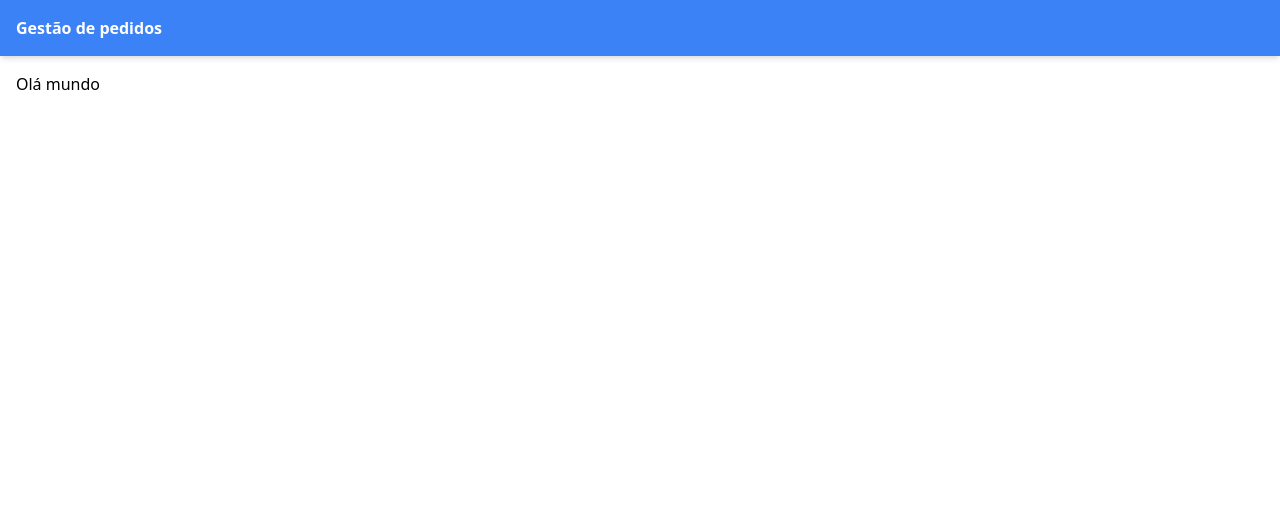
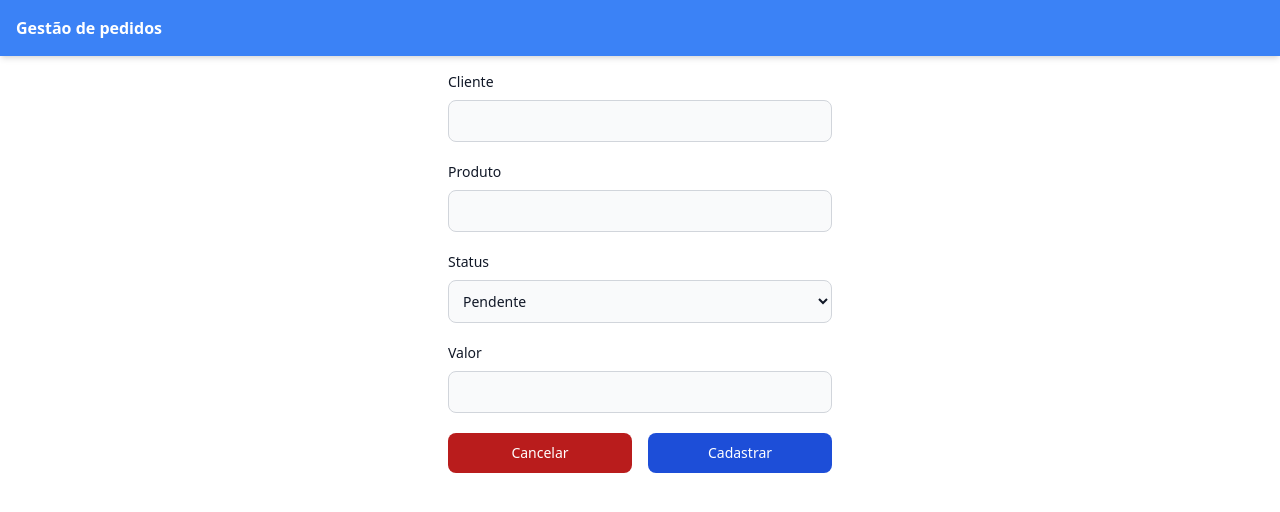
Before and after one commit to gioliveirass/fe-poc, a React (Create React App) app: page / in a window 1280 px wide. Both pictures are taken after a click on the button "Cadastrar pedido". Shown: the top 512 px of the page. Built offline with nearby package versions, Linux system fonts and the light colour scheme.

Commit message:
feat: create CreateRequest page

```diff
--- a/src/components/Button/index.tsx
+++ b/src/components/Button/index.tsx
@@ -1,5 +1,5 @@
-export interface IButton {
-  type:
+export interface IButton extends React.ButtonHTMLAttributes<HTMLButtonElement> {
+  styleType:
     | "default"
     | "alternative"
     | "dark"
@@ -9,29 +9,39 @@ export interface IButton {
     | "yellow"
     | "purple";
   label: string;
-  onClick: () => void;
+  onClick?: () => void;
 }
 
-const Button = ({ label, type, onClick }: IButton) => {
+const Button: React.FC<IButton> = ({
+  label,
+  styleType,
+  onClick,
+  ...props
+}: IButton) => {
   const style = {
     default:
-      "text-white bg-blue-700 hover:bg-blue-800 focus:ring-4 focus:ring-blue-300 font-medium rounded-lg text-sm px-5 py-2.5 me-2 mb-2 dark:bg-blue-600 dark:hover:bg-blue-700 focus:outline-none dark:focus:ring-blue-800",
+      "w-full text-white bg-blue-700 hover:bg-blue-800 focus:ring-4 focus:ring-blue-300 font-medium rounded-lg text-sm px-5 py-2.5  dark:bg-blue-600 dark:hover:bg-blue-700 focus:outline-none dark:focus:ring-blue-800",
     alternative:
-      "py-2.5 px-5 me-2 mb-2 text-sm font-medium text-gray-900 focus:outline-none bg-white rounded-lg border border-gray-200 hover:bg-gray-100 hover:text-blue-700 focus:z-10 focus:ring-4 focus:ring-gray-100 dark:focus:ring-gray-700 dark:bg-gray-800 dark:text-gray-400 dark:border-gray-600 dark:hover:text-white dark:hover:bg-gray-700",
-    dark: "text-white bg-gray-800 hover:bg-gray-900 focus:outline-none focus:ring-4 focus:ring-gray-300 font-medium rounded-lg text-sm px-5 py-2.5 me-2 mb-2 dark:bg-gray-800 dark:hover:bg-gray-700 dark:focus:ring-gray-700 dark:border-gray-700",
+      "w-full py-2.5 px-5  text-sm font-medium text-gray-900 focus:outline-none bg-white rounded-lg border border-gray-200 hover:bg-gray-100 hover:text-blue-700 focus:z-10 focus:ring-4 focus:ring-gray-100 dark:focus:ring-gray-700 dark:bg-gray-800 dark:text-gray-400 dark:border-gray-600 dark:hover:text-white dark:hover:bg-gray-700",
+    dark: "w-full text-white bg-gray-800 hover:bg-gray-900 focus:outline-none focus:ring-4 focus:ring-gray-300 font-medium rounded-lg text-sm px-5 py-2.5  dark:bg-gray-800 dark:hover:bg-gray-700 dark:focus:ring-gray-700 dark:border-gray-700",
     light:
-      "text-gray-900 bg-white border border-gray-300 focus:outline-none hover:bg-gray-100 focus:ring-4 focus:ring-gray-100 font-medium rounded-lg text-sm px-5 py-2.5 me-2 mb-2 dark:bg-gray-800 dark:text-white dark:border-gray-600 dark:hover:bg-gray-700 dark:hover:border-gray-600 dark:focus:ring-gray-700",
+      "w-full text-gray-900 bg-white border border-gray-300 focus:outline-none hover:bg-gray-100 focus:ring-4 focus:ring-gray-100 font-medium rounded-lg text-sm px-5 py-2.5  dark:bg-gray-800 dark:text-white dark:border-gray-600 dark:hover:bg-gray-700 dark:hover:border-gray-600 dark:focus:ring-gray-700",
     green:
-      "focus:outline-none text-white bg-green-700 hover:bg-green-800 focus:ring-4 focus:ring-green-300 font-medium rounded-lg text-sm px-5 py-2.5 me-2 mb-2 dark:bg-green-600 dark:hover:bg-green-700 dark:focus:ring-green-800",
-    red: "focus:outline-none text-white bg-red-700 hover:bg-red-800 focus:ring-4 focus:ring-red-300 font-medium rounded-lg text-sm px-5 py-2.5 me-2 mb-2 dark:bg-red-600 dark:hover:bg-red-700 dark:focus:ring-red-900",
+      "w-full focus:outline-none text-white bg-green-700 hover:bg-green-800 focus:ring-4 focus:ring-green-300 font-medium rounded-lg text-sm px-5 py-2.5  dark:bg-green-600 dark:hover:bg-green-700 dark:focus:ring-green-800",
+    red: "w-full focus:outline-none text-white bg-red-700 hover:bg-red-800 focus:ring-4 focus:ring-red-300 font-medium rounded-lg text-sm px-5 py-2.5  dark:bg-red-600 dark:hover:bg-red-700 dark:focus:ring-red-900",
     yellow:
-      "focus:outline-none text-white bg-yellow-400 hover:bg-yellow-500 focus:ring-4 focus:ring-yellow-300 font-medium rounded-lg text-sm px-5 py-2.5 me-2 mb-2 dark:focus:ring-yellow-900",
+      "w-full focus:outline-none text-white bg-yellow-400 hover:bg-yellow-500 focus:ring-4 focus:ring-yellow-300 font-medium rounded-lg text-sm px-5 py-2.5  dark:focus:ring-yellow-900",
     purple:
-      "focus:outline-none text-white bg-purple-700 hover:bg-purple-800 focus:ring-4 focus:ring-purple-300 font-medium rounded-lg text-sm px-5 py-2.5 mb-2 dark:bg-purple-600 dark:hover:bg-purple-700 dark:focus:ring-purple-900",
+      "w-full focus:outline-none text-white bg-purple-700 hover:bg-purple-800 focus:ring-4 focus:ring-purple-300 font-medium rounded-lg text-sm px-5 py-2.5 mb-2 dark:bg-purple-600 dark:hover:bg-purple-700 dark:focus:ring-purple-900",
   };
 
   return (
-    <button className={style[type]} onClick={() => onClick()}>
+    <button
+      className={style[styleType]}
+      onClick={() => {
+        if (onClick) onClick();
+      }}
+    >
       {label}
     </button>
   );
--- a/src/pages/CreateRequest/index.tsx
+++ b/src/pages/CreateRequest/index.tsx
@@ -1,5 +1,108 @@
+import Button from "../../components/Button";
+import React, { useState } from "react";
+import { useNavigate } from "react-router";
+import { ERouter } from "../../router";
+
 const CreateRequest = () => {
-  return <>Olá mundo</>;
+  const navigate = useNavigate();
+
+  const [client, setClient] = useState<string>();
+  const [product, setProduct] = useState<string>();
+  const [status, setStatus] = useState("Pendente");
+  const [value, setValue] = useState<string>();
+
+  const navigateTo = (route: ERouter): void => {
+    navigate(route);
+  };
+
+  const createRequest = () => {
+    const payload = {
+      client,
+      product,
+      status,
+      value,
+    };
+  };
+
+  return (
+    <form className="max-w-sm mx-auto flex flex-col gap-5">
+      <div>
+        <label className="block mb-2 text-sm font-medium text-gray-900 dark:text-white">
+          Cliente
+        </label>
+        <input
+          onChange={(event) => {
+            setClient(event.target.value);
+          }}
+          type="text"
+          id="client"
+          className="bg-gray-50 border border-gray-300 text-gray-900 text-sm rounded-lg focus:ring-blue-500 focus:border-blue-500 block w-full p-2.5 dark:bg-gray-700 dark:border-gray-600 dark:placeholder-gray-400 dark:text-white dark:focus:ring-blue-500 dark:focus:border-blue-500"
+          required
+        />
+      </div>
+
+      <div>
+        <label className="block mb-2 text-sm font-medium text-gray-900 dark:text-white">
+          Produto
+        </label>
+        <input
+          onChange={(event) => {
+            setProduct(event.target.value);
+          }}
+          type="text"
+          id="product"
+          className="bg-gray-50 border border-gray-300 text-gray-900 text-sm rounded-lg focus:ring-blue-500 focus:border-blue-500 block w-full p-2.5 dark:bg-gray-700 dark:border-gray-600 dark:placeholder-gray-400 dark:text-white dark:focus:ring-blue-500 dark:focus:border-blue-500"
+          required
+        />
+      </div>
+
+      <div>
+        <label className="block mb-2 text-sm font-medium text-gray-900 dark:text-white">
+          Status
+        </label>
+        <select
+          required
+          onChange={(event) => {
+            setStatus(event.target.value);
+          }}
+          id="status"
+          className="bg-gray-50 border border-gray-300 text-gray-900 text-sm rounded-lg focus:ring-blue-500 focus:border-blue-500 block w-full p-2.5 dark:bg-gray-700 dark:border-gray-600 dark:placeholder-gray-400 dark:text-white dark:focus:ring-blue-500 dark:focus:border-blue-500"
+        >
+          <option selected value="Pendente">
+            Pendente
+          </option>
+          <option value="Processando">Processando</option>
+          <option value="Finalizado">Finalizado</option>
+        </select>
+      </div>
+
+      <div>
+        <label className="block mb-2 text-sm font-medium text-gray-900 dark:text-white">
+          Valor
+        </label>
+        <input
+          onChange={(event) => {
+            setValue(event.target.value);
+          }}
+          type="number"
+          id="value"
+          className="bg-gray-50 border border-gray-300 text-gray-900 text-sm rounded-lg focus:ring-blue-500 focus:border-blue-500 block w-full p-2.5 dark:bg-gray-700 dark:border-gray-600 dark:placeholder-gray-400 dark:text-white dark:focus:ring-blue-500 dark:focus:border-blue-500"
+          required
+        />
+      </div>
+
+      <div className="flex justify-center gap-4">
+        <Button
+          label="Cancelar"
+          styleType="red"
+          onClick={() => {
+            navigateTo(ERouter.HOMEPAGE);
+          }}
+        />
+        <Button label="Cadastrar" styleType="default" type="submit" />
+      </div>
+    </form>
+  );
 };
 
 export default CreateRequest;
--- a/src/pages/Homepage/index.tsx
+++ b/src/pages/Homepage/index.tsx
@@ -7,6 +7,10 @@ import { ERouter } from "../../router";
 
 const Homepage = () => {
   const navigate = useNavigate();
+
+  const navigateTo = (route: ERouter): void => {
+    navigate(route);
+  };
 
   const [requests, setRequests] = useState<IRequests[]>([
     {
@@ -19,16 +23,12 @@ const Homepage = () => {
     },
   ]);
 
-  const navigateTo = (route: ERouter): void => {
-    navigate(route);
-  };
-
   return (
     <div className="flex flex-col gap-8">
       <RequestsTable requests={requests} />
       <Button
         label="Cadastrar pedido"
-        type="light"
+        styleType="light"
         onClick={() => {
           navigateTo(ERouter.CREATE);
         }}
--- a/src/router.tsx
+++ b/src/router.tsx
@@ -5,6 +5,7 @@ import { createBrowserRouter } from "react-router";
 import CreateRequest from "./pages/CreateRequest";
 
 export enum ERouter {
+  HOMEPAGE = "/",
   CREATE = "/create",
 }
 
```
